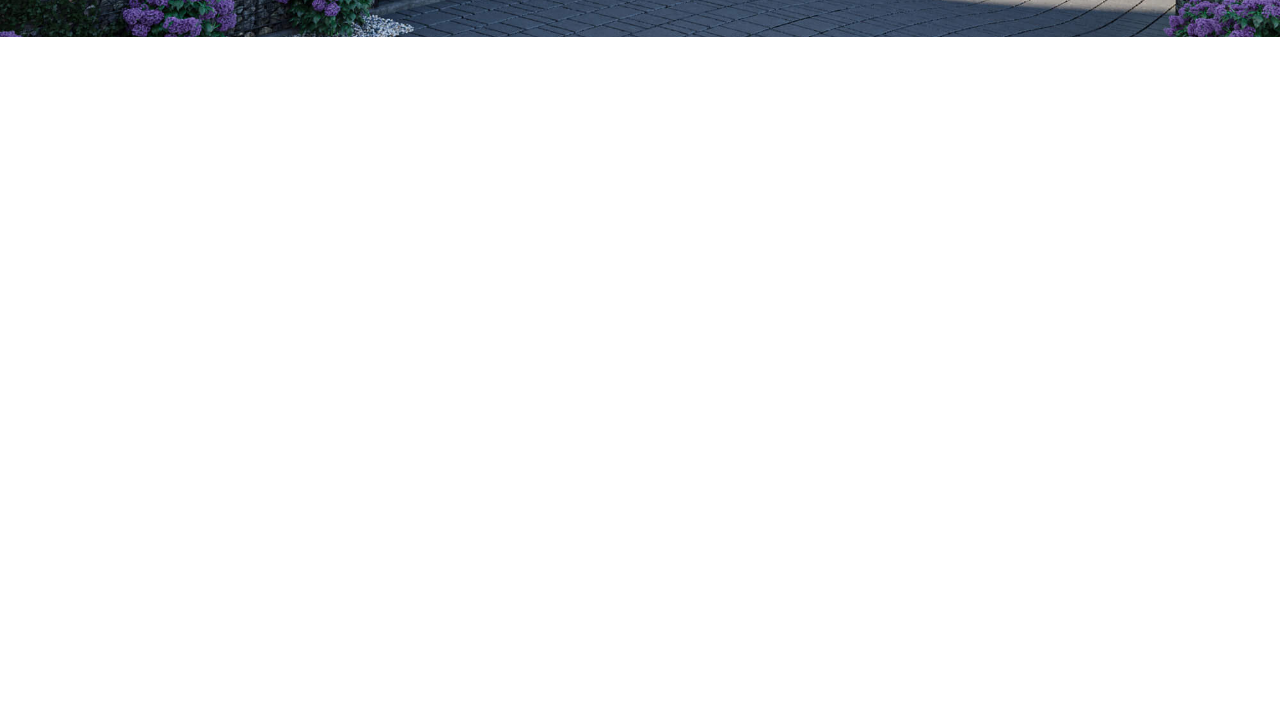
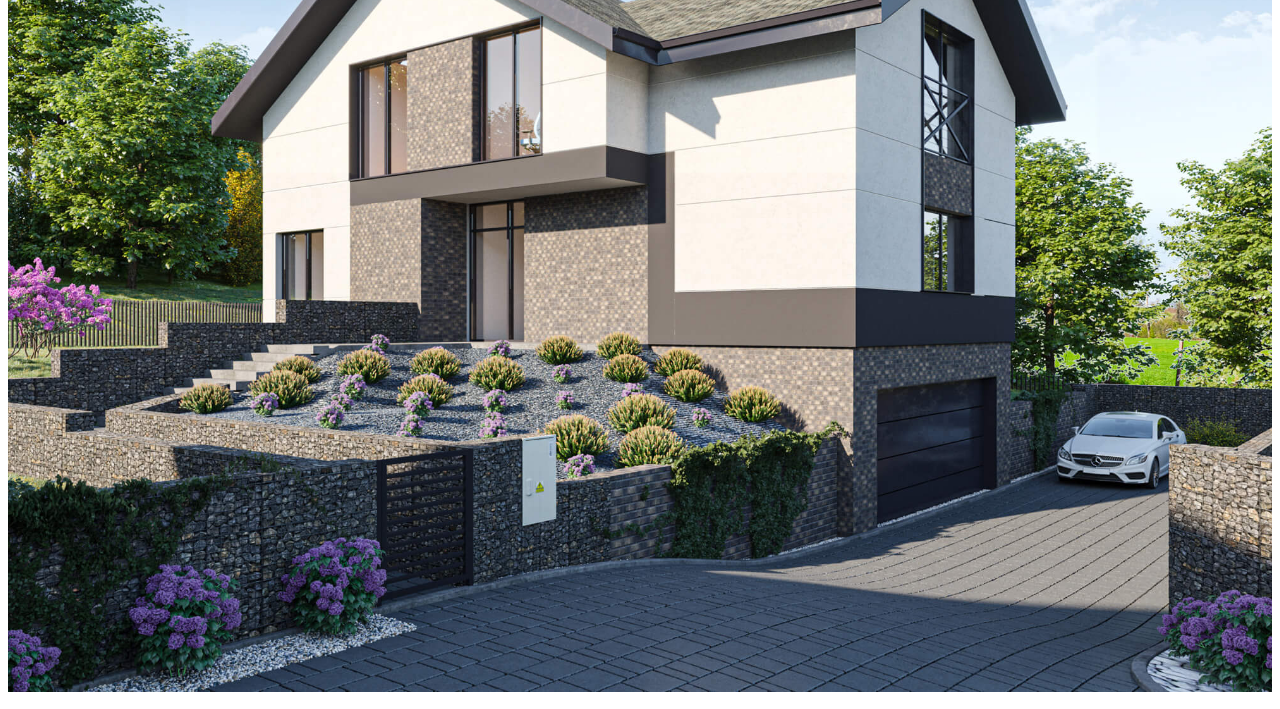
Before and after one commit to DmiE/MalowniczaEnklawa, a website built with Parcel: page index.html in a window 1280 px wide. Shown: the part 763-1472 px from the top of the page. Before the commit the page ends 850 px from the top, so only its background shows below. Built offline with nearby package versions, Linux system fonts and the light colour scheme; files whose address does not match are found by name.

Commit message:
change styles link from scss file to css

```diff
--- a/index.html
+++ b/index.html
@@ -10,7 +10,7 @@
     />
     <title>Malownicza Enklawa</title>
     <link href="https://fonts.googleapis.com/css?family=Montserrat:300,400,700,800&display=swap" rel="stylesheet" />
-    <link rel="stylesheet" href="./styles.scss" />
+    <link rel="stylesheet" href="./styles.css" />
     <!-- <link rel="shortcut icon" type="image/png" href="./assets/favi.png" /> -->
   </head>
   <header id="header">
@@ -124,7 +124,7 @@
           </p>
           <p>
             Spełnij swoje marzenia i stań się właścicielem jednego z wyjątkowych domów w
-            <span class="text_bolded"><strong>BAGRY HOUSE</strong></span> już dziś.
+            <span class="text_bolded"><strong></strong></span> już dziś.
           </p>
         </div>
         <div class="description__container_top-right" data-aos="fade-left">
@@ -156,14 +156,14 @@
       <div class="map__slider-item">
         <div class="map__map-and-legend">
           <div class="map__container">
-            <img class="map" src="./assets/bagrymap.png" alt="Mapa okolic inwestycji" />
+            <img class="map" src="./assets/.png" alt="Mapa okolic inwestycji" />
           </div>
           <div class="map__legend-container">
             <h2>LEGENDA</h2>
             <hr class="map__legend-line" />
             <ul class="map__legend-list">
-              <li class="map__legend-item map__legend-bagryhouse">- TEREN INWESTYCJI</li>
-              <li class="map__legend-item"><span class="map__legend-number">1</span> - PARK MIEJSKI BAGRY WIELKIE</li>
+              <li class="map__legend-item map__legend-">- TEREN INWESTYCJI</li>
+              <li class="map__legend-item"><span class="map__legend-number">1</span> - PARK MIEJSKI WIELKIE</li>
               <li class="map__legend-item"><span class="map__legend-number">2</span> - PLAC ZABAW I SIŁOWNIA</li>
               <li class="map__legend-item"><span class="map__legend-number">3</span> - PLAŻA</li>
               <li class="map__legend-item"><span class="map__legend-number">4</span> - PRZYSTAŃ I KLUB ŻEGLARSKI</li>
@@ -189,7 +189,7 @@
             <h4 class="info__title">KAMERALNOŚĆ</h4>
           </div>
           <p class="info__text">
-            <strong>BAGRY HOUSE</strong> to prywatna enklawa 15 domów o powierzchniach 159 - 192m2 z powierzchniami
+            <strong>h</strong> to prywatna enklawa 15 domów o powierzchniach 159 - 192m2 z powierzchniami
             zewnętrznymi między 71 - 315 m2.
           </p>
         </div>
@@ -277,18 +277,18 @@
         </div> -->
     <!-- <div class="contact__info" data-aos="fade-left" data-aos-delay="50">
           <h3 class="contact__info-title">BIURO SPRZEDAŻY</h3>
-          <p class="contact__phone">Miłosz tel. <a href="tel:+48731070340">+48 731 070 340</a></p>
-          <p class="contact__phone">Maciej tel. <a href="tel:+48537947580">+48 537 947 580</a></p>
-          <p class="contact__mail">biuro@bagryhouse.pl</p>
+          <p class="contact__phone"> tel. <a href="tel:+11111111111">+11111111111</a></p>
+          <p class="contact__phone"> tel. <a href="tel:+11111111111">+11111111111</a></p>
+          <p class="contact__mail"></p>
           <div class="contact__social-container">
             <a
-              href="https://www.instagram.com/bagryhouse"
+              href=""
               target="_blank"
               rel="noopener"
               class="contact__social-icon contact__instagram"
             ></a>
             <a
-              href="https://www.facebook.com/Bagry-House-109601737119173/"
+              href=""
               target="_blank"
               rel="noopener"
               class="contact__social-icon contact__facebook"
```
